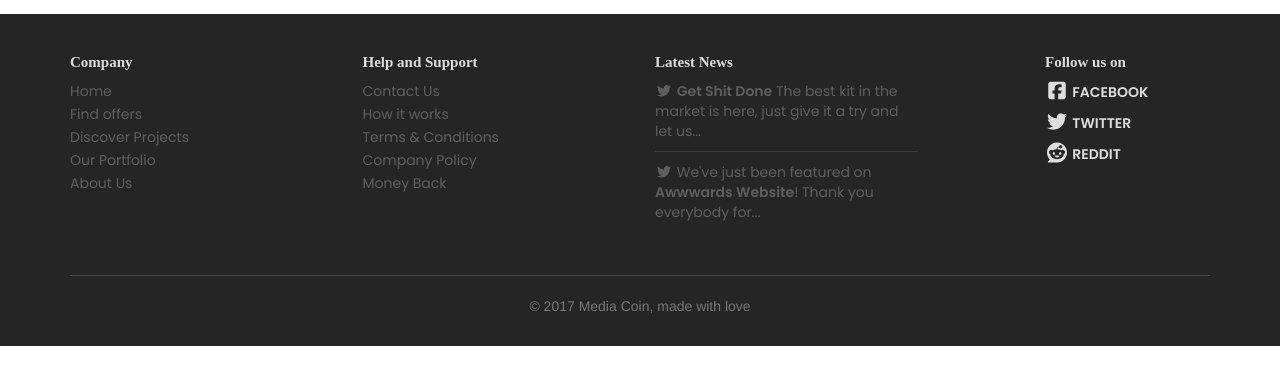
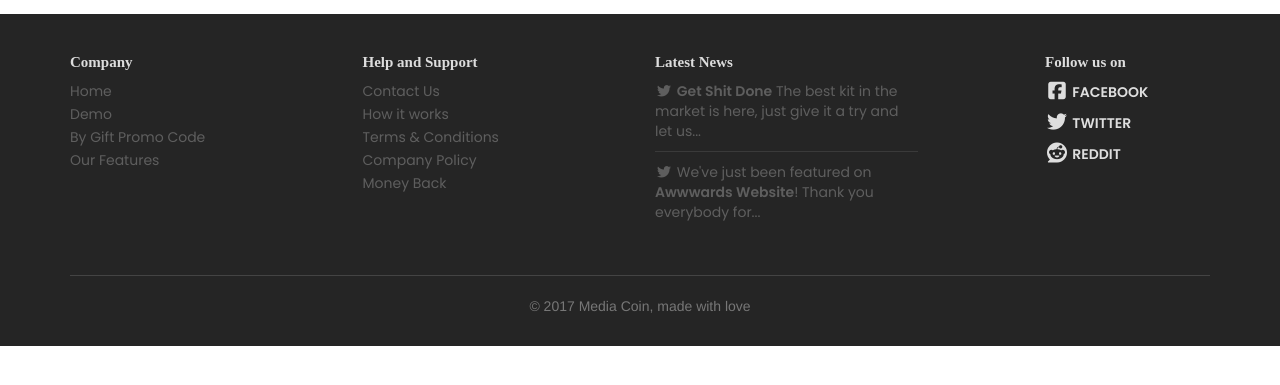
Before and after one commit to avnicolaevich/MediaCoin_Django, a Django app: template mediacoin/template/mediacoin/with-referral-path-index.html in a window 1280 px wide. Shown: the part 86-471 px from the top of the page. Run offline with Django 3.2, Linux system fonts and the light colour scheme; the template is opened without the code that fills it, so the values that code supplies are empty; some libraries are stand-ins or nearby versions; some web fonts are replaced.

Commit message:
update footer

```diff
--- a/mediacoin/template/footer.html
+++ b/mediacoin/template/footer.html
@@ -7,18 +7,15 @@
                     <nav>
                         <ul>
                             <li>
-                                <a href="#">Home</a></li>
+                                <a href="{% url 'index' %}">Home</a></li>
                             <li>
-                                <a href="#">Find offers</a>
+                                <a href="{% url 'demo' %}">Demo</a>
                             </li>
                             <li>
-                                <a href="#">Discover Projects</a>
+                                <a href="{% url 'purchase-gift-card' %}">By Gift Promo Code</a>
                             </li>
                             <li>
-                                <a href="#">Our Portfolio</a>
-                            </li>
-                            <li>
-                                <a href="#">About Us</a>
+                                <a href="#features">Our Features</a>
                             </li>
                         </ul>
                     </nav>
```
